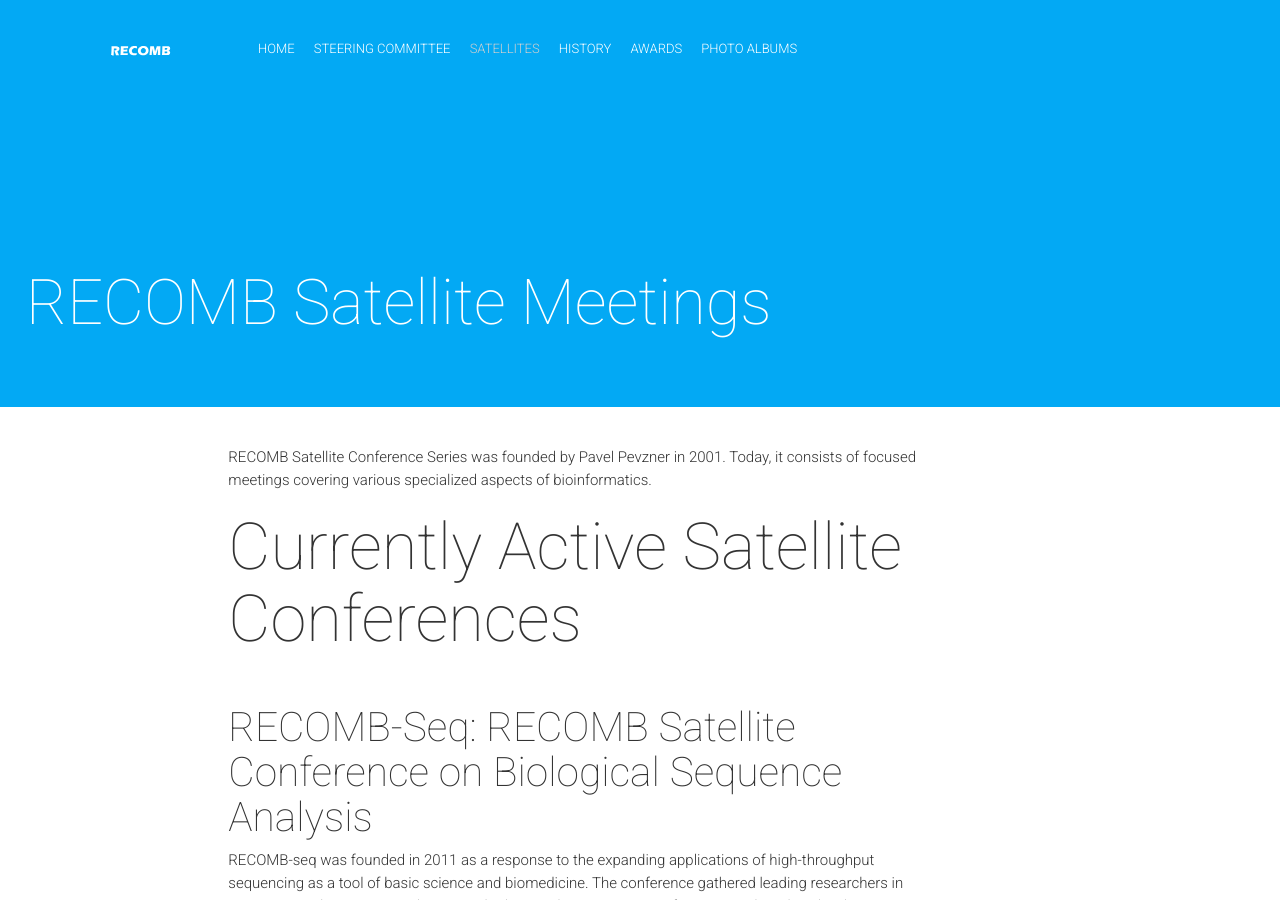
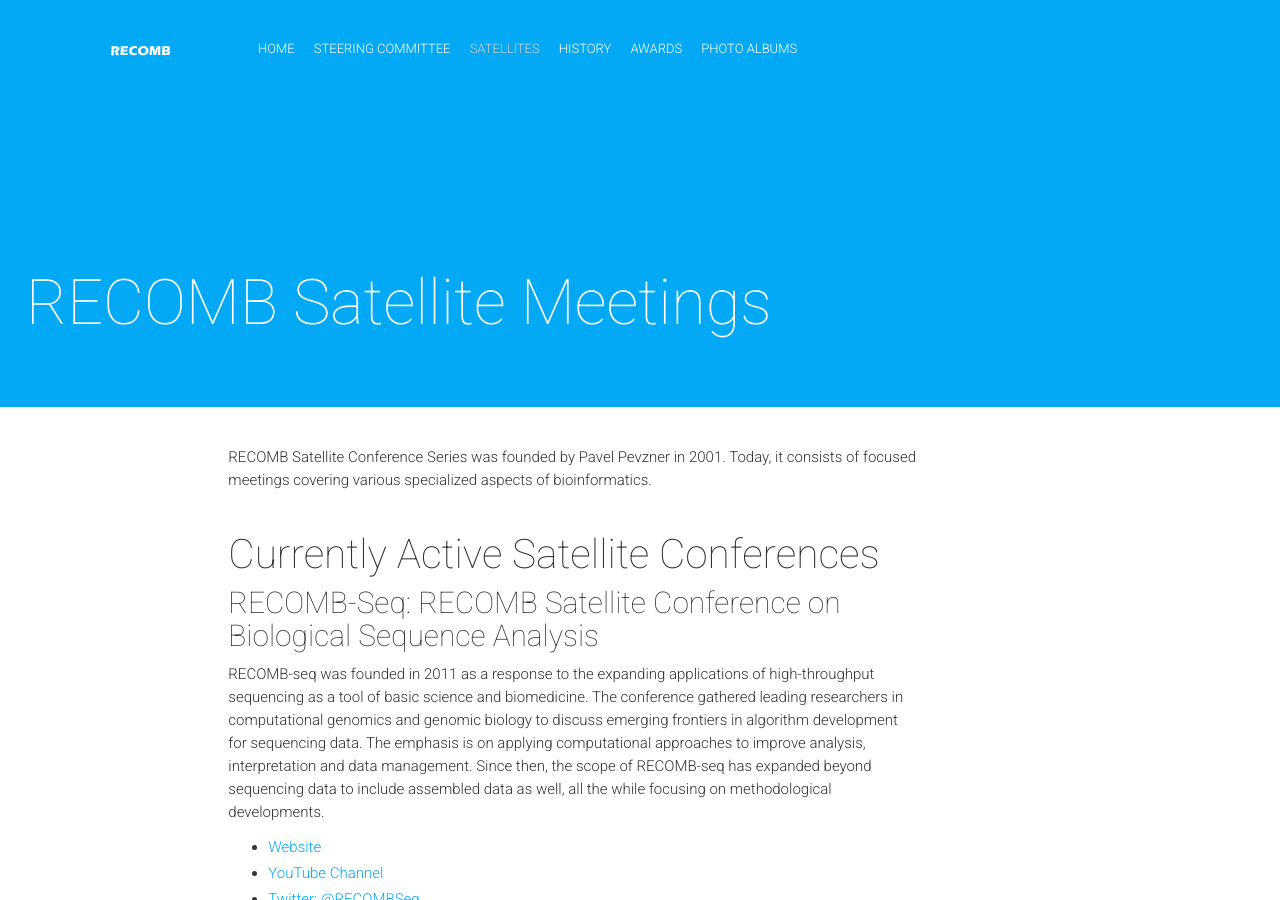
Before and after one commit to recomb-conference/recomb-conference.github.io, a Jekyll site: the page built from satellites.md, in a window 1280 px wide and 900 px high. Built offline with Jekyll 4.4.1, drawn with Linux system fonts in a browser that asks for light colours; nearby versions of some CDN libraries; comment, search, counter and statistics services are not loaded.

```diff
--- a/satellites.md
+++ b/satellites.md
@@ -8,9 +8,9 @@ isStaticPost: true
 
 RECOMB Satellite Conference Series was founded by Pavel Pevzner in 2001. Today, it consists of focused meetings covering various specialized aspects of bioinformatics.
 
-### Currently Active Satellite Conferences
+#### Currently Active Satellite Conferences
 
-#### RECOMB-Seq: RECOMB Satellite Conference on Biological Sequence Analysis
+##### RECOMB-Seq: RECOMB Satellite Conference on Biological Sequence Analysis
 
 RECOMB-seq was founded in 2011 as a response to the expanding applications of high-throughput sequencing as a tool of basic science and biomedicine. The conference gathered leading researchers in computational genomics and genomic biology to discuss emerging frontiers in algorithm development for sequencing data. The emphasis is on applying computational approaches to improve analysis, interpretation and data management. Since then, the scope of RECOMB-seq has expanded beyond sequencing data to include assembled data as well, all the while focusing on methodological developments.
 
@@ -21,33 +21,33 @@ RECOMB-seq was founded in 2011 as a response to the expanding applications of hi
 - Former Steering Committee Members: Inanc Birol, Michael Brudno, Eran Halperin, Pavel Pevzner, Benjamin Raphael, S. Cenk Şahinalp
 
 
-#### RECOMB-CCB: RECOMB Satellite Conference on Computatioal Cancer Biology
+##### RECOMB-CCB: RECOMB Satellite Conference on Computatioal Cancer Biology
 
-#### RECOMB-CG: RECOMB Satellite Conference on Comparative Genomics
+##### RECOMB-CG: RECOMB Satellite Conference on Comparative Genomics
 
 
-#### RECOMB-CG: RECOMB Satellite Conference on Genetics
+##### RECOMB-CG: RECOMB Satellite Conference on Genetics
 
 
-#### RECOMB-BE: RECOMB Satellite Conference on Bioinformatics Education
+##### RECOMB-BE: RECOMB Satellite Conference on Bioinformatics Education
 
 
 
-### Other Satellite Conferences
+#### Other Satellite Conferences
 
-####  RECOMB Systems Biology
+#####  RECOMB Systems Biology
 
-####   RECOMB SNPs and Haplotypes
+#####   RECOMB SNPs and Haplotypes
 
 
-#### RECOMB Satellite Conference on Computational Proteomics
+##### RECOMB Satellite Conference on Computational Proteomics
 
 
-#### DREAM (Dialogue for Reverse Engineering Assessments and Methods)
+##### DREAM (Dialogue for Reverse Engineering Assessments and Methods)
 
-#### RECOMB Satellite Conference on Open Problems in Algorithmic Biology
+##### RECOMB Satellite Conference on Open Problems in Algorithmic Biology
 
-#### RECOMB Satellite Workshops on Regulatory Genomics
+##### RECOMB Satellite Workshops on Regulatory Genomics
 
 
-#### DNA Sequencing
+##### DNA Sequencing
```
